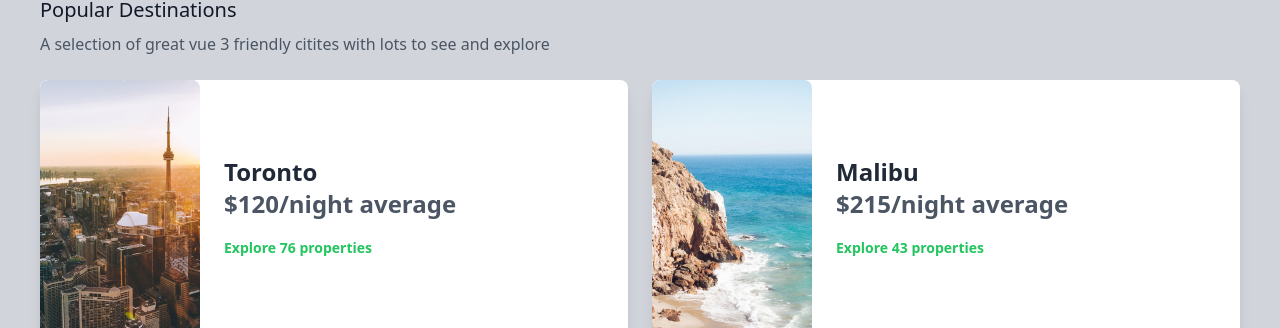
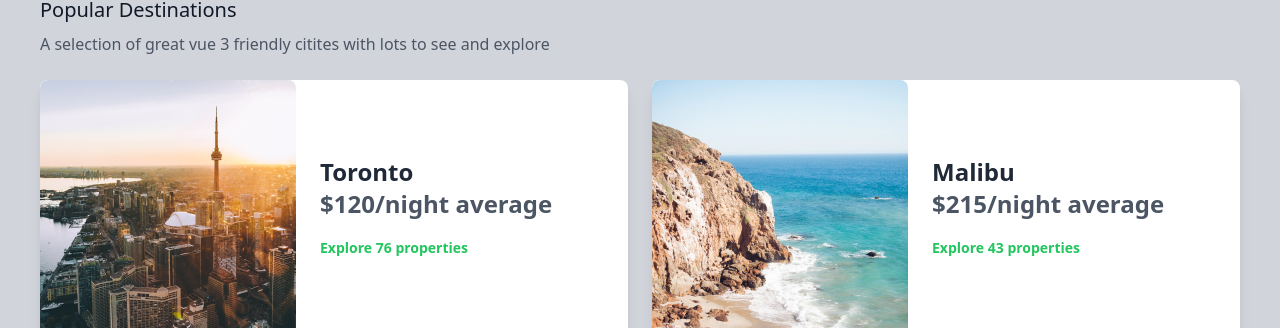
Before and after one commit to KickButtowski80/tailwindcss, a Vue app: page / in a window 1280 px wide. Shown: the part 624-952 px from the top of the page. Built offline with nearby package versions, Linux system fonts and the light colour scheme; the HTML template or start-up script is replaced by a standard one.

Commit message:
destination des centered

```diff
--- a/src/components/PopularDestination.vue
+++ b/src/components/PopularDestination.vue
@@ -15,9 +15,11 @@
         <div class="flex items-center rounded-lg
                   bg-white shadow-lg overflow-hidden">
             <img :src="imageUrl" :alt="imageAlt"
-            class="h-40 w-32 md:h-64 md:w-40
-                  max-w-md object-cover object-center
-                  flex-shrink-0 rounded-lg">
+            class="h-40 w-auto
+                   md:h-64
+
+                   object-cover object-center
+                   flex-shrink-0 rounded-lg">
             <div class="px-6 py-4 flex-shrink-1">
               <div class="text-sm md:text-lg lg:text-2xl
                           font-semibold text-gray-800">
```
